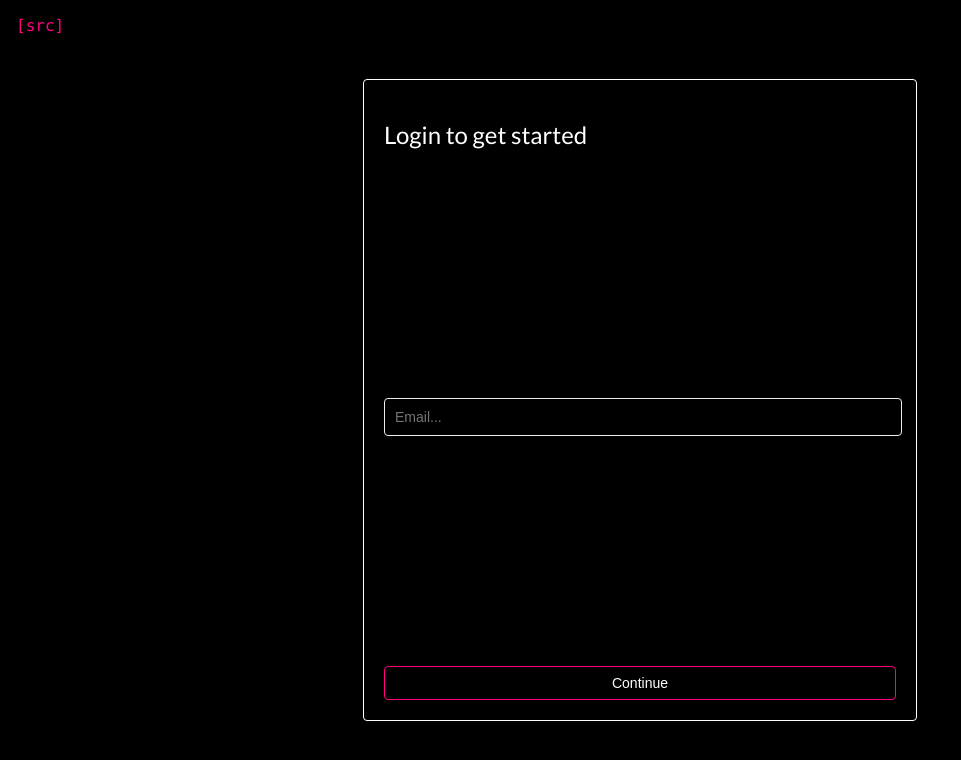
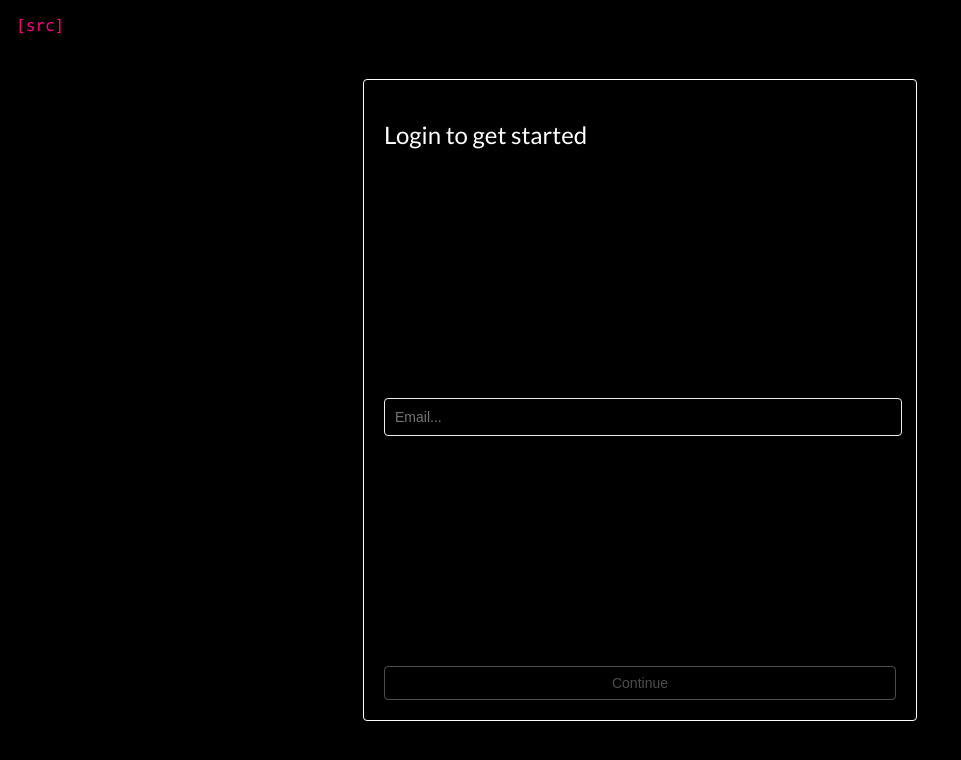
Before and after one commit to c0z0/email-login, a Next.js app: page / in a window 1280 px wide. Shown: the top 760 px of the page, without its empty margins (0-961 px from the left). Built offline with nearby package versions, Linux system fonts and the light colour scheme.

Commit message:
Email validation

```diff
--- a/components/Button.js
+++ b/components/Button.js
@@ -1,7 +1,13 @@
 import React from 'react'
 
-const Button = ({ text, borderColor, onClick }) => [
-	<input className="button--primary" type="submit" text={text} value={text} />,
+const Button = ({ text, borderColor, onClick, disabled }) => [
+	<input
+		className={`button--primary ${disabled ? 'button--disabled' : ''}`}
+		type="submit"
+		text={text}
+		value={text}
+		disabled={disabled}
+	/>,
 	<style jsx>{`
 		.button--primary {
 			background: none;
@@ -18,6 +24,13 @@ const Button = ({ text, borderColor, onClick }) => [
 		.button--primary:hover {
 			background: ${borderColor || '#ff0080'};
 		}
+
+		.button--disabled {
+			color: rgba(255, 255, 255, 0.3);
+			border-color: rgba(255, 255, 255, 0.3);
+			background-color: transparent !important;
+			cursor: default;
+		}
 	`}</style>
 ]
 
--- a/components/EmailInput.js
+++ b/components/EmailInput.js
@@ -6,12 +6,17 @@ export default class EmailInput extends Component {
 	}
 
 	render() {
-		const { borderColor, value } = this.props
+		const { borderColor, value, disabled } = this.props
 		const { focused } = this.state
 
 		return (
-			<div className={`container ${focused ? 'container--focused' : ''}`}>
+			<div
+				className={`container ${focused ? 'container--focused' : ''} ${
+					disabled ? 'container--disabled' : ''
+				}`}
+			>
 				<input
+					disabled={disabled}
 					onBlur={() => this.setState({ focused: false })}
 					onFocus={() => this.setState({ focused: true })}
 					type="email"
@@ -35,6 +40,16 @@ export default class EmailInput extends Component {
 						border-color: ${borderColor};
 					}
 
+					.container--disabled {
+						border-color: rgba(255, 255, 255, 0.3) !important;
+						color: rgba(255, 255, 255, 0.5);
+					}
+
+					.container--disabled .input {
+						cursor: default;
+						color: rgba(255, 255, 255, 0.3);
+					}
+
 					.input {
 						background: transparent;
 						color: white;
--- a/pages/index.js
+++ b/pages/index.js
@@ -15,6 +15,8 @@ export default class Index extends Component {
 		console.log('Submit')
 		const { email } = this.state
 
+		this.setState({ loading: true })
+
 		const req = await fetch('/login', {
 			method: 'POST',
 			headers: { 'Content-Type': 'application/json' },
@@ -22,13 +24,17 @@ export default class Index extends Component {
 		})
 
 		if (!req.ok) {
-			return this.setState({ error: true })
+			return this.setState({ error: true, loading: false })
 			console.log('error')
 		}
 
 		const data = await req.json()
 
-		this.setState({ secret: data.secret, publicId: data.publicId })
+		this.setState({
+			secret: data.secret,
+			publicId: data.publicId,
+			loading: false
+		})
 
 		this.interval = setInterval(this.verify.bind(this), 3000)
 	}
@@ -57,18 +63,22 @@ export default class Index extends Component {
 	}
 
 	renderForm() {
-		const { email, error } = this.state
+		const { email, error, loading } = this.state
 
 		return [
 			<h2 className="title">Login to get started</h2>,
 			<div>
 				<EmailInput
+					disabled={loading}
 					value={email}
 					onChange={({ target: { value: email } }) => this.setState({ email })}
 				/>
 				{error && <p className="error">An error occurred.</p>}
 			</div>,
-			<Button text="Continue" />,
+			<Button
+				text={loading ? 'Loading' : 'Continue'}
+				disabled={loading || !this.validateEmail(email)}
+			/>,
 			<style jsx>{`
 				.error {
 					color: #ff0080;
@@ -93,6 +103,11 @@ export default class Index extends Component {
 				`}</style>
 			</h2>
 		]
+	}
+
+	validateEmail(email) {
+		var re = /^(([^<>()\[\]\\.,;:\s@"]+(\.[^<>()\[\]\\.,;:\s@"]+)*)|(".+"))@((\[[0-9]{1,3}\.[0-9]{1,3}\.[0-9]{1,3}\.[0-9]{1,3}\])|(([a-zA-Z\-0-9]+\.)+[a-zA-Z]{2,}))$/
+		return re.test(email.toLowerCase())
 	}
 
 	renderConfirm() {
@@ -180,7 +195,7 @@ export default class Index extends Component {
 
 					.form {
 						display: flex;
-						justify-content: space-between;
+						justify-content: ${loggedIn ? 'center' : 'space-between'};
 						flex-direction: column;
 						width: 40vw;
 						height: 75vh;
```
